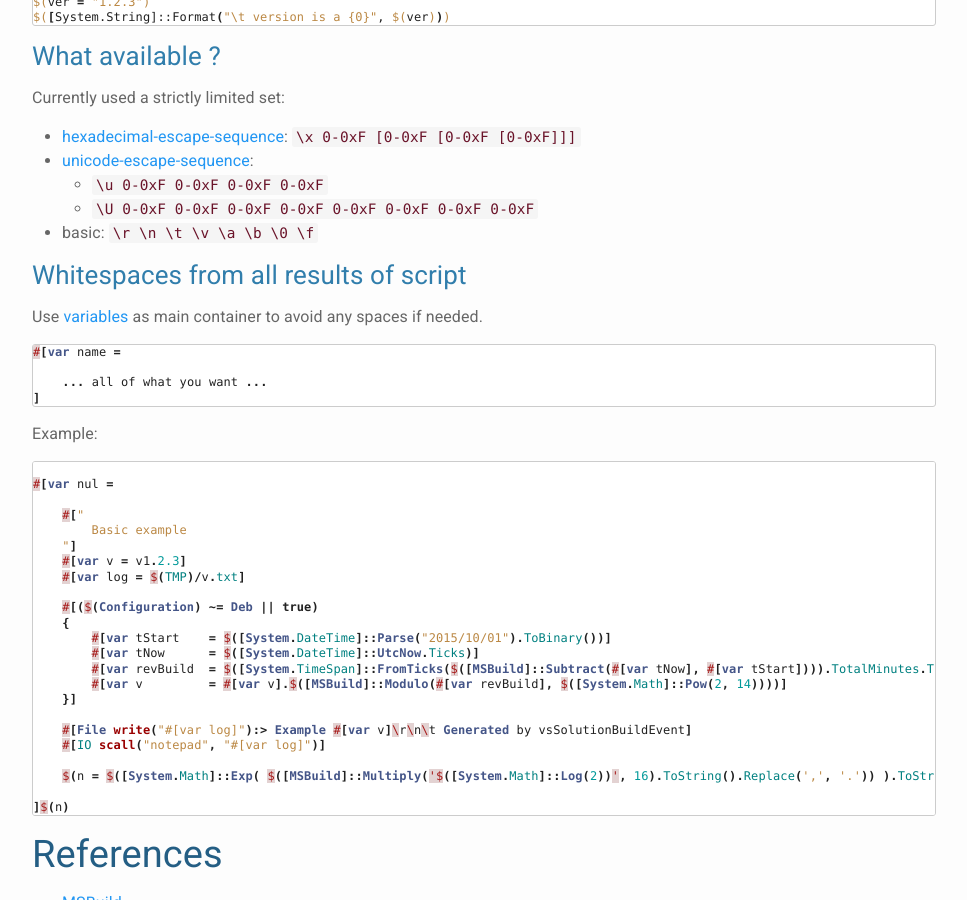
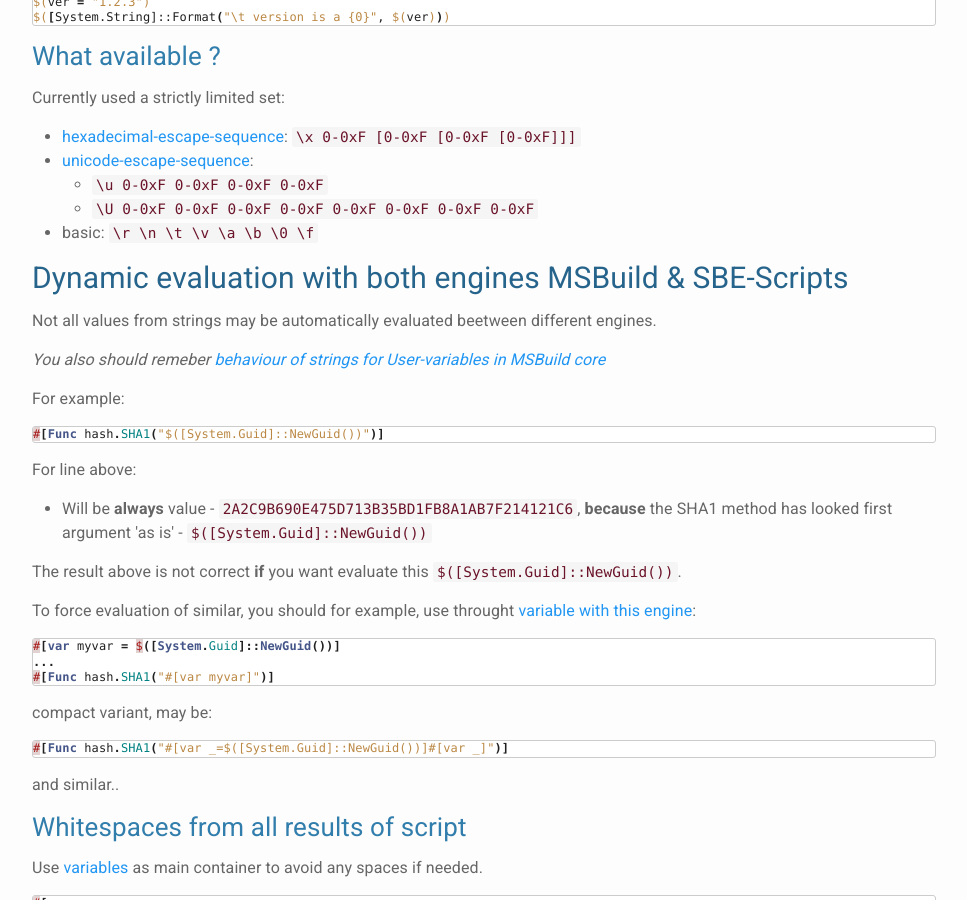
Before and after one commit to 3F/web.vsSBE, a Jekyll site: the page built from _doc/Features/Strings.md, in a window 1280 px wide and 900 px high, scrolled down 2692 px. Shown: the whole window, without its empty margins (156-1123 px from the left). Built offline with Jekyll 4.4.1, drawn with Linux system fonts in a browser that asks for light colours; nearby versions of some CDN libraries; Markdown is read by kramdown in place of the engine named in the settings; comment, search, counter and statistics services are not loaded.

Commit message:
added "Dynamic evaluation with both engines MSBuild & SBE-Scripts" + about CIM in "work without plugins"

````diff
--- a/_doc/Features/Strings.md
+++ b/_doc/Features/Strings.md
@@ -178,6 +178,41 @@
     * `\U   0-0xF  0-0xF  0-0xF  0-0xF  0-0xF  0-0xF  0-0xF  0-0xF`
 * basic: `\r \n \t \v \a \b \0 \f`
 
+## Dynamic evaluation with both engines MSBuild & SBE-Scripts
+
+Not all values from strings may be automatically evaluated beetween different engines.
+
+*You also should remeber [behaviour of strings for User-variables in MSBuild core](../../Scripts/MSBuild/#user-variables-for-msbuild-core)*
+
+For example:
+
+```java
+#[Func hash.SHA1("$([System.Guid]::NewGuid())")]
+```
+
+For line above:
+
+* Will be **always** value - `2A2C9B690E475D713B35BD1FB8A1AB7F214121C6`, **because** the SHA1 method has looked first argument 'as is' - `$([System.Guid]::NewGuid())`
+
+The result above is not correct **if** you want evaluate this `$([System.Guid]::NewGuid())`.
+
+To force evaluation of similar, you should for example, use throught [variable with this engine](../../Scripts/SBE-Scripts/Components/UserVariableComponent/):
+
+```java
+#[var myvar = $([System.Guid]::NewGuid())]
+...
+#[Func hash.SHA1("#[var myvar]")]
+```
+
+compact variant, may be:
+
+```java
+#[Func hash.SHA1("#[var _=$([System.Guid]::NewGuid())]#[var _]")]
+```
+
+and similar..
+
+
 ### Whitespaces from all results of script
 
 Use [variables](../../Scripts/SBE-Scripts/Components/UserVariableComponent/) as main container to avoid any spaces if needed.
````
Also changed, not shown: _doc/Features/Solution-wide.md (+8 -3 lines), _doc/Scripts/MSBuild.md (+4 -2 lines), _doc/Scripts/SBE-Scripts/Components/OWPComponent.md (+3 -3 lines).
